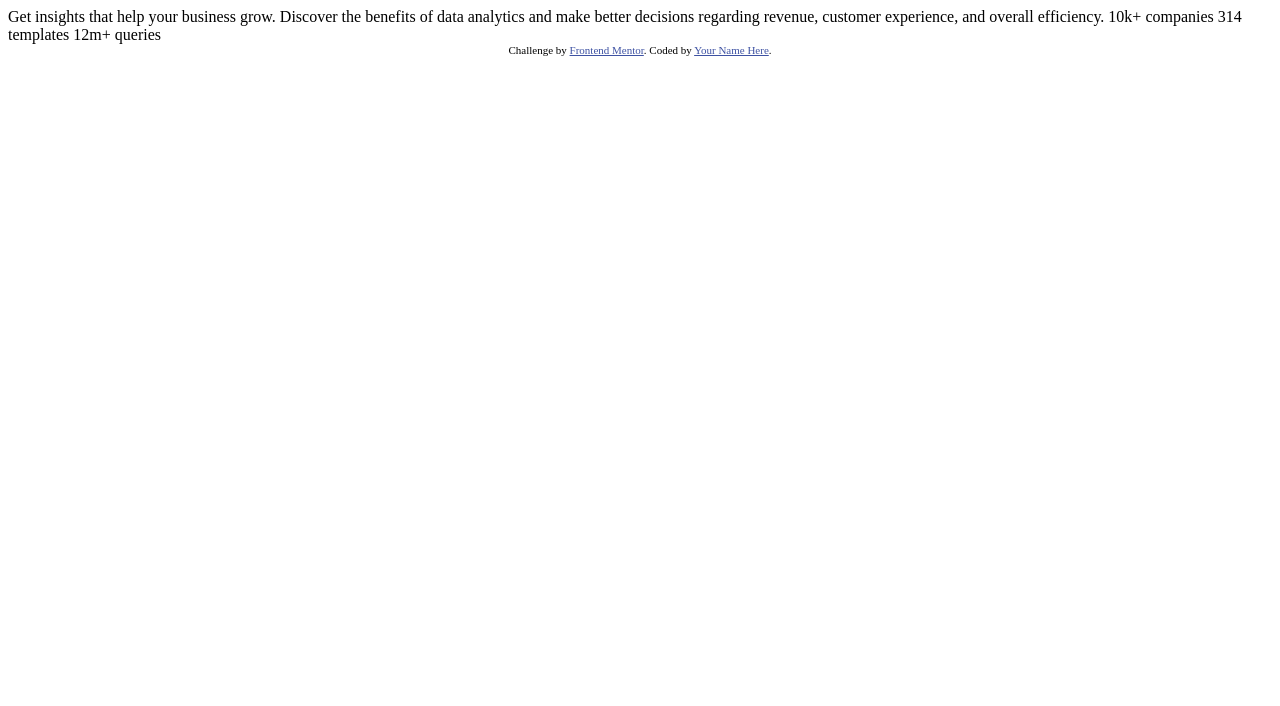
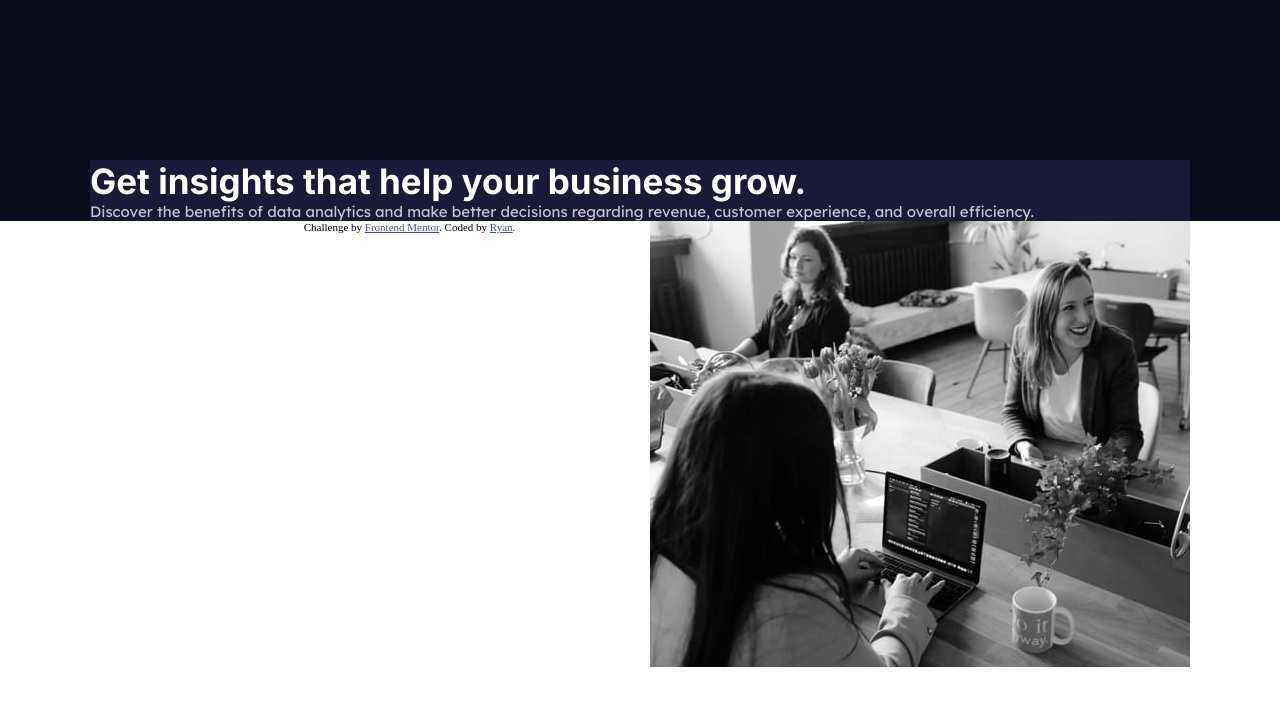
Before and after one commit to ryan-syed/FrontendMentorStatsPreviewCardComponent, a plain HTML site: page index.html in a window 1280 px wide. Drawn offline with Linux system fonts and the light colour scheme.

Commit message:
some changes

```diff
--- /dev/null
+++ b/css/style.css
@@ -0,0 +1,51 @@
+@import url("https://fonts.googleapis.com/css2?family=Inter:wght@400;700&family=Lexend+Deca&display=swap");
+
+* {
+  margin: 0;
+  padding: 0;
+}
+
+.attribution {
+  font-size: 11px;
+  text-align: center;
+}
+.attribution a {
+  color: hsl(228, 45%, 44%);
+}
+
+main {
+  background: hsl(233, 47%, 7%);
+  padding-top: 160px;
+  font-family: "Lexend Deca", sans-serif;
+  color: hsla(0, 0%, 100%, 0.75);
+  font-size: 15px;
+  font-weight: 400;
+}
+
+.stats-card {
+  background: hsl(244, 38%, 16%);
+  width: 1100px;
+  margin: 0 auto;
+}
+
+h1,
+h3 {
+  font-family: "Inter", sans-serif;
+  color: hsl(0, 0%, 100%);
+}
+
+h1 {
+  font-size: 35px;
+}
+
+h3 {
+  font-size: 20px;
+}
+
+.stats-card-content {
+  float: left;
+}
+
+.stats-card-image {
+  float: right;
+}
--- a/index.html
+++ b/index.html
@@ -1,33 +1,60 @@
 <!DOCTYPE html>
 <html lang="en">
   <head>
-  <meta charset="UTF-8">
-  <meta name="viewport" content="width=device-width, initial-scale=1.0"> <!-- displays site properly based on user's device -->
+    <meta charset="UTF-8" />
+    <meta name="viewport" content="width=device-width, initial-scale=1.0" />
+    <!-- displays site properly based on user's device -->
 
-  <link rel="icon" type="image/png" sizes="32x32" href="./images/favicon-32x32.png">
-
+    <link
+      rel="icon"
+      type="image/png"
+      sizes="32x32"
+      href="./images/favicon-32x32.png"
+    />
+    <link rel="stylesheet" href="./css/style.css" />
     <title>Frontend Mentor | Stats preview card component</title>
 
     <!-- Feel free to remove these styles or customise in your own stylesheet 👍 -->
-  <style>
-    .attribution { font-size: 11px; text-align: center; }
-    .attribution a { color: hsl(228, 45%, 44%); }
-  </style>
+    <style></style>
   </head>
   <body>
+    <main>
+      <section class="stats-card">
+        <section>
+          <h1>Get insights that help your business grow.</h1>
+          <p>
+            Discover the benefits of data analytics and make better decisions
+            regarding revenue, customer experience, and overall efficiency.
+          </p>
 
-  Get insights that help your business grow.
-
-  Discover the benefits of data analytics and make better decisions regarding revenue, customer
-  experience, and overall efficiency.
-
-  10k+ companies
-  314 templates
-  12m+ queries
-
+          <section class="stats-card-content">
+            <div>
+              <h3>10k+</h3>
+              <p>companies</p>
+            </div>
+            <div>
+              <h3>314</h3>
+              <p>templates</p>
+            </div>
+            <div>
+              <h3>12m+</h3>
+              <p>queries</p>
+            </div>
+          </section>
+        </section>
+        <section class="stats-card-image">
+          <img
+            src="./images/image-header-desktop.jpg"
+            alt="corporate office image"
+          />
+        </section>
+      </section>
+    </main>
     <div class="attribution">
-    Challenge by <a href="https://www.frontendmentor.io?ref=challenge" target="_blank">Frontend Mentor</a>.
-    Coded by <a href="#">Your Name Here</a>.
+      Challenge by
+      <a href="https://www.frontendmentor.io?ref=challenge" target="_blank"
+        >Frontend Mentor</a
+      >. Coded by <a href="#">Ryan</a>.
     </div>
   </body>
 </html>
```
Lines whose indentation alone changed are shown as unchanged.
